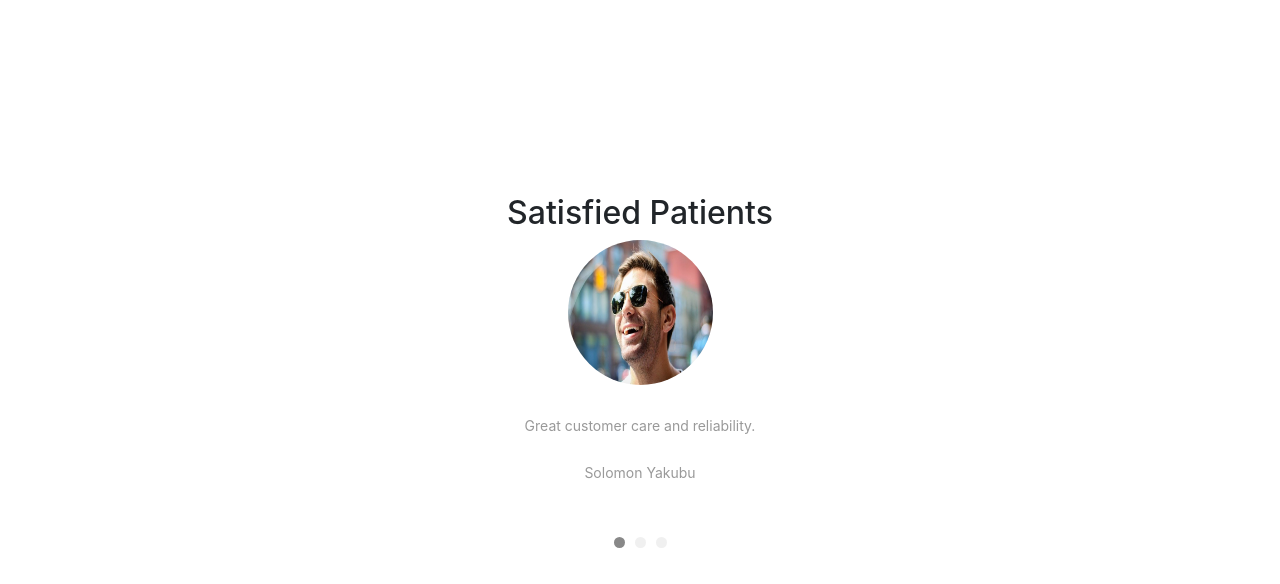
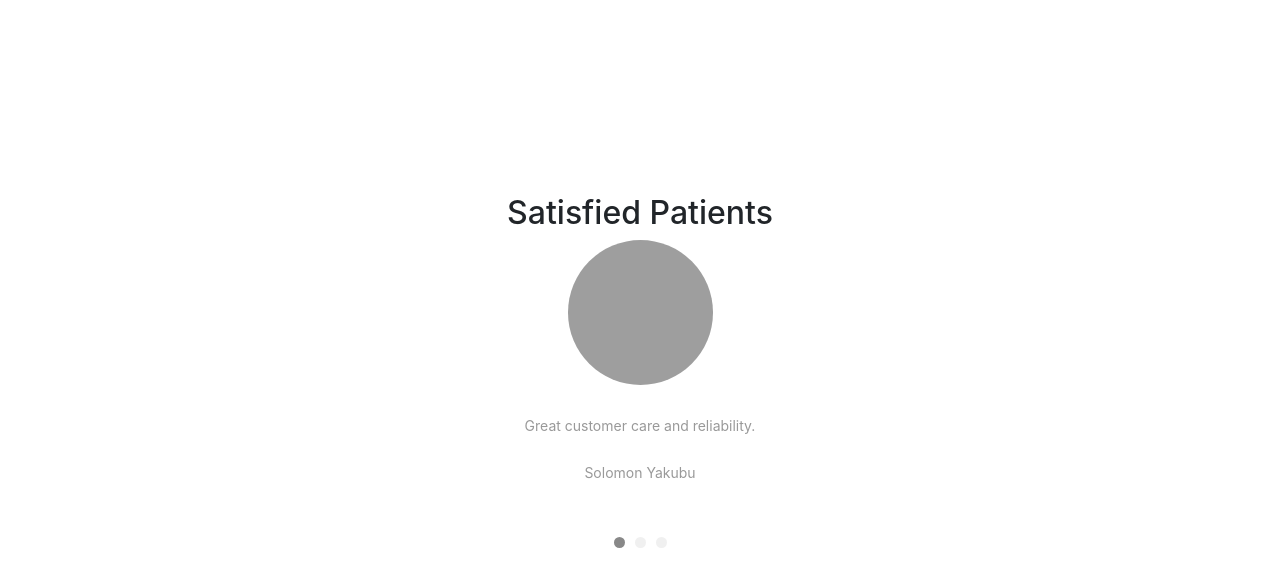
Before and after one commit to Number0ne/Hospital-Appointment-System-CSC-421-Group-Project, a Django app: page / in a window 1280 px wide. Shown: the part 2529-3113 px from the top of the page. Run offline with Django 4.2, Linux system fonts and the light colour scheme; data that the repository does not hold is empty; some libraries are stand-ins or nearby versions; grey boxes are pictures that could not be loaded.

Commit message:
Changes to the patient images

```diff
--- a/templates/index.html
+++ b/templates/index.html
@@ -136,17 +136,17 @@
     <!-- Wrapper for carousel items -->
     <div class="carousel-inner">
       <div class="carousel-item active">
-        <div class="img-box"><img src="{% static '/img/patient1.jpg' %}" alt=""></div>
+        <div class="img-box"><img src="{% static '/img/solomonyakubu.jpg' %}" alt=""></div>
         <p class="testimonial">Great customer care and reliability.</p>
         <p class="overview">Solomon Yakubu</p>
       </div>
       <div class="carousel-item">
-        <div class="img-box"><img src="{% static '/img/patient2.jpg' %}" alt=""></div>
+        <div class="img-box"><img src="{% static '/img/michaelokoye.jpg' %}" alt=""></div>
         <p class="testimonial">World class drugs and treatment.</p>
         <p class="overview">Michael Okoye</p>
       </div>
       <div class="carousel-item">
-        <div class="img-box"><img src="{% static '/img/patient3.jpg' %}" alt=""></div>
+        <div class="img-box"><img src="{% static '/img/paulageorge.jpg' %}" alt=""></div>
         <p class="testimonial">Vestibulum quis quam ut magna consequat faucibus. Pellentesque eget nisi a mi suscipit tincidunt. Utmtc tempus dictum risus. Pellentesque viverra sagittis quam at mattis. Suspendisse potenti. Aliquam sit amet gravida nibh, facilisis gravida odio. Phasellus auctor velit.</p>
         <p class="overview">Paula George</p>
 
```
